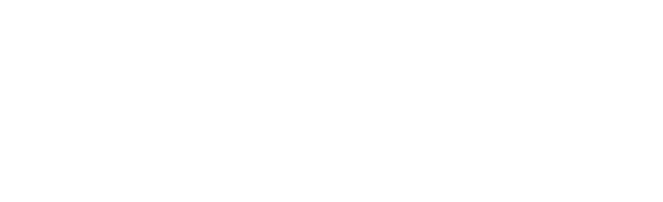
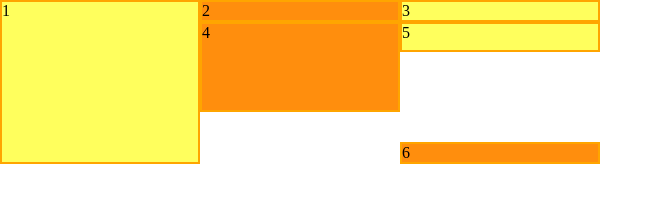
Before and after one commit to wi-fighters/ui-basics, a plain HTML site: page grid-demo/index.html in a window 1280 px wide. Shown: the whole page, without its empty margins (0-663 px from the left). Drawn offline with Linux system fonts and the light colour scheme.

Commit message:
Update grid demo

```diff
--- a/grid-demo/index.html
+++ b/grid-demo/index.html
@@ -8,6 +8,13 @@
     <title>Grid item placement</title>
 </head>
 <body>
-
+    <div class="container">
+        <div class="one">1</div>
+        <div class="two">2</div>
+        <div class="three">3</div>
+        <div class="four">4</div>
+        <div class="five">5</div>
+        <div class="six">6</div>
+    </div>
 </body>
 </html>
--- a/grid-demo/style.css
+++ b/grid-demo/style.css
@@ -0,0 +1,38 @@
+* {
+    padding: 0;
+    margin: 0;
+    box-sizing: border-box;
+}
+
+.container div {
+    background-color: rgb(255, 255, 93);
+    border: 2px solid orange;
+}
+
+.container div:nth-child(2n) {
+    background-color: rgb(255, 142, 13);
+}
+
+/* Grid stuff! */
+
+.container {
+    display: grid;
+    grid-template-columns: repeat(3, 200px);
+    grid-template-rows: min-content 30px 60px 30px min-content;
+}
+
+.one {
+    grid-row: 1 / span 5;
+}
+
+.two {
+}
+
+.four {
+    grid-row: 2 / span 2;
+}
+
+.six {
+    grid-row: 5 / 6;
+    grid-column: -2;
+}
```
